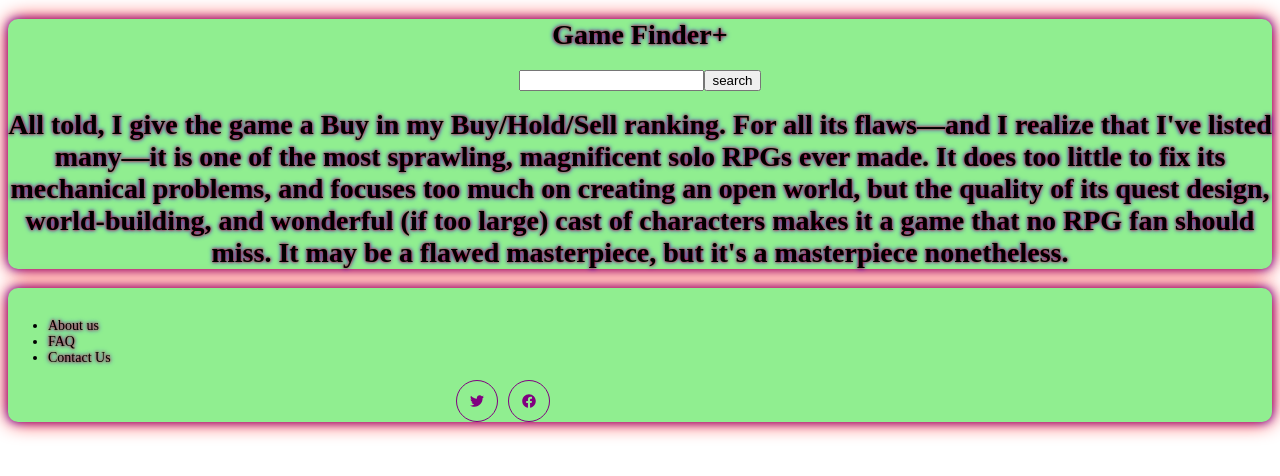
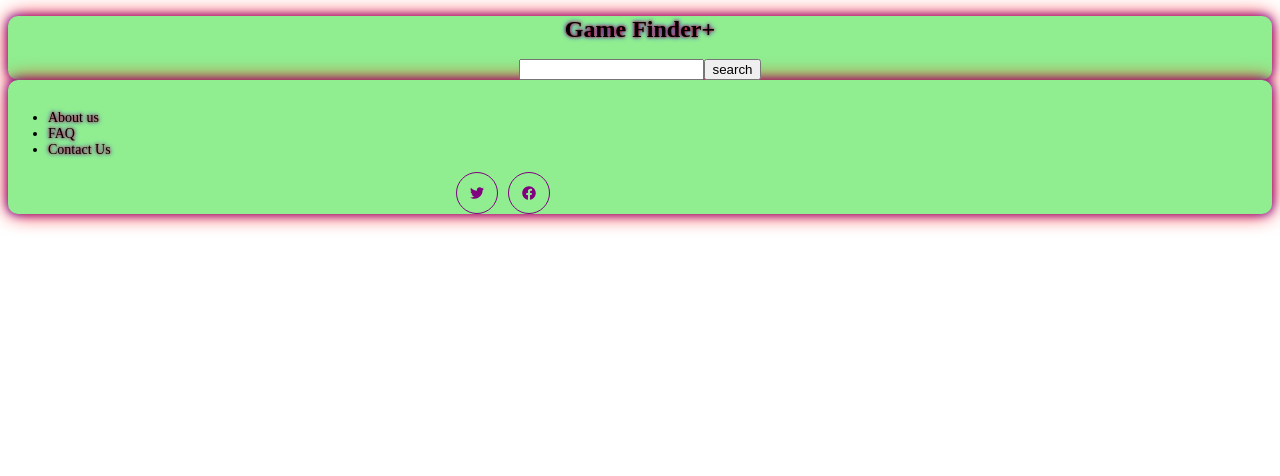
Before and after one commit to JeromeSax/VideoGameSearch_app, a React (Create React App) app: page / in a window 1280 px wide. Shown: the top 476 px of the page. Built offline with nearby package versions, Linux system fonts and the light colour scheme.

Commit message:
videogameDisplay edited

```diff
--- a/src/App.js
+++ b/src/App.js
@@ -11,13 +11,11 @@ const Container = styled.div`
   margin: auto;
   text-align: center;
   background-color: lightgreen;
-  font-size: 14px;
+  font-size: 12px;
   border-radius: 10px 10px 10px 10px;
   box-shadow:  0 0 20px #FF0000, 0 0 10px #0000FF;
+  text-shadow: 0 0 3px #FF0000, 0 0 5px #0000FF;
 
-  h1 {
-    text-shadow: 0 0 3px #FF0000, 0 0 5px #0000FF;
-  }
 `
 
 function App() {
@@ -26,78 +24,12 @@ function App() {
     searchTerm: ''
 });
 
-  const [game, setGame] = useState(
-    {
-      "_id": "5d866f6993765d6778740b40",
-      "magic": 5320,
-      "isChosen": false,
-      "title": null,
-      "publishedDate": "2015-07-12T04:00:00.000Z",
-      "externalUrl": "http://www.forbes.com/sites/games/2015/07/12/the-witcher-3-wild-hunt-review-into-the-great-wide-open/",
-      "snippet": "All told, I give the game a Buy in my Buy/Hold/Sell ranking. For all its flaws—and I realize that I've listed many—it is one of the most sprawling, magnificent solo RPGs ever made. It does too little to fix its mechanical problems, and focuses too much on creating an open world, but the quality of its quest design, world-building, and wonderful (if too large) cast of characters makes it a game that no RPG fan should miss.\n\nIt may be a flawed masterpiece, but it's a masterpiece nonetheless.",
-      "language": "en-us",
-      "score": 90,
-      "npScore": 100,
-      "isQuoteManual": false,
-      "Authors": [
-        {
-          "_id": "5d866f6993765d6778740b41",
-          "id": 1158,
-          "name": "Erik Kain",
-          "image": true,
-          "imageSrc": {
-            "og": "critic/1158/o/hgV2ohtH.jpg",
-            "sm": "critic/1158/eYp2RDH6.jpg",
-            "lg": "critic/1158/OnhjUh6t.jpg"
-          }
-        }
-      ],
-      "ScoreFormat": {
-        "id": 18,
-        "name": "0 to 10 incl decimals",
-        "shortName": "x.x / 10.0",
-        "scoreDisplay": " / 10.0",
-        "isNumeric": true,
-        "isSelect": false,
-        "isStars": false,
-        "numDecimals": 1,
-        "base": 10,
-        "options": null
-      },
-      "Platforms": [
-        {
-          "_id": "5d866f6993765d6778740b42",
-          "id": 27,
-          "name": "PC",
-          "shortName": "PC"
-        }
-      ],
-      "alias": "Erik Kain",
-      "game": {
-        "id": 463,
-        "name": "The Witcher 3: Wild Hunt"
-      },
-      "Outlet": {
-        "name": "Forbes",
-        "isContributor": false,
-        "id": 290,
-        "imageSrc": {
-          "og": "outlet/290/o/wFV4sPVC.jpg",
-          "sm": "outlet/290/wOGqziyy.jpg",
-          "lg": "outlet/290/UeHhhlAS.jpg"
-        }
-      },
-      "createdAt": "2019-09-21T18:43:53.518Z",
-      "updatedAt": "2022-08-11T16:47:28.090Z",
-      "__v": 0,
-      "blend_magic": 5320
-    }
+  const [game, setGame] = useState([])
+
+  const getGames = async (searchTerm) => {
 
 
-  )
-
-  const getGames = async (searchTerm) => {
-    const url = `https://opencritic-api.p.rapidapi.com/reviews/game/463?skip=20`;
+    const url = `https://opencritic-api.p.rapidapi.com/game/search?criteria=${searchTerm}`;
     const options = {
       method: 'GET',
       headers: {
@@ -110,6 +42,7 @@ function App() {
       const response = await fetch(url, options);
       const result = await response.json();
       console.log(result);
+      setGame(result)
     } catch (error) {
       console.error(error);
     }
@@ -118,14 +51,14 @@ function App() {
 
 
   // useEffect(() => {
-  //   getGames({game})
+  //   getGames()
   // }, [])
 
 
 
 
 const handleChange = (e) => {
-    console.log(e.target.value)
+    // console.log(e.target.value)
     setForm ({
         ...form,
         searchTerm: e.target.value
@@ -134,7 +67,7 @@ const handleChange = (e) => {
 
 const handleSubmit = (e) => {
     e.preventDefault();
-    getGames(form.searchTerm);
+    getGames();
     form.searchTerm= "";
 }
 
--- a/src/components/VideogameDisplay.js
+++ b/src/components/VideogameDisplay.js
@@ -2,21 +2,29 @@ import React from 'react'
 
 function VideogameDisplay({game}) {
 
-  const loaded =() => {
-    return (
-      <div>
-        {/* <h1>{game.Authors[0].name}</h1> */}
-        {/* <h1>{game._id}</h1> */}
-        <h1>{game.snippet}</h1>
-      </div>
-    );
-  };
+  // const loaded =() => {
+  //   return (
+  //     <div>
+  //       <h1>{game.name}</h1>
+  //     </div>
+  //   );
+  // };
 
-  const loading = () => {
-    return <h1>No Game to Display</h1>
-  }
+  // const loading = () => {
+  //   return <h1>No Game to Display</h1>
+  // }
+// console.log(game)
+// return game ? loaded() : loading()
 
-  return game? loaded() : loading()
-}
+return (
+    game.map((game, index) => {
+      return (
+        <ul>
+          <li>{game.name}</li>
+        </ul>
+      )
+    }
+  )
+)}
 
 export default VideogameDisplay
```
